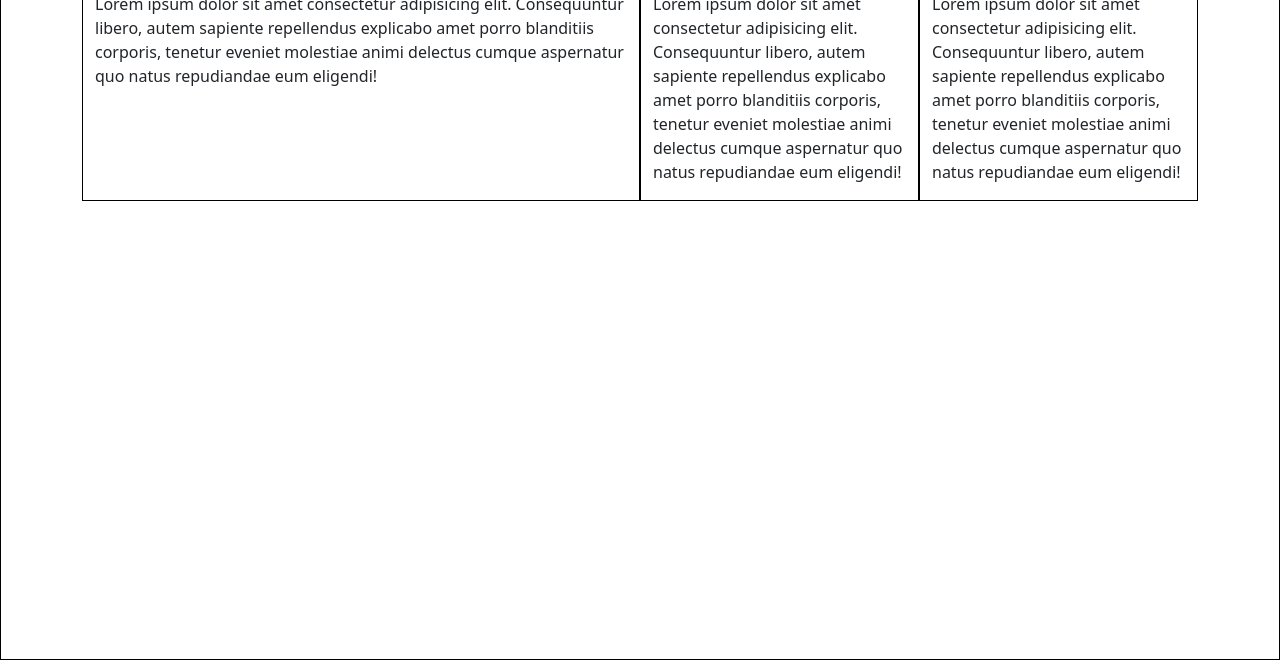
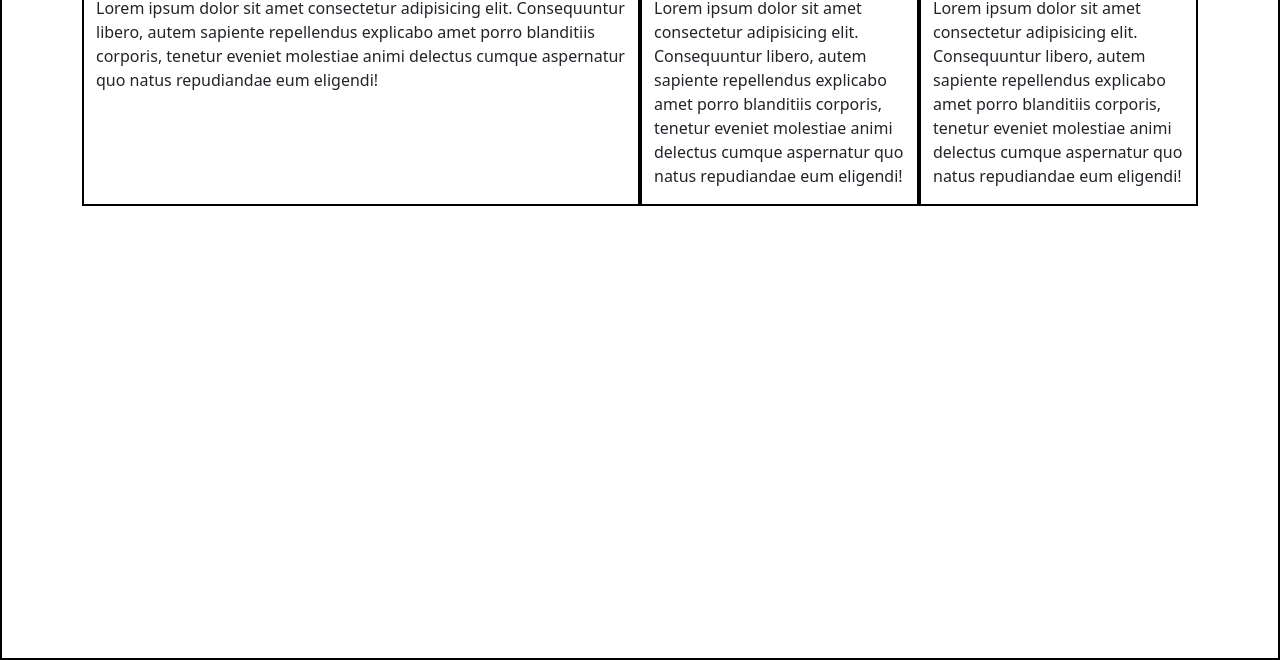
Before and after one commit to hmuratoski/Bootstrap, a plain HTML site: page index.html in a window 1280 px wide. Shown: the part 140-800 px from the top of the page. Drawn offline with nearby package versions, Linux system fonts and the light colour scheme.

Commit message:
reinforced the grit borders.

```diff
--- a/style.css
+++ b/style.css
@@ -7,6 +7,6 @@ h1{
 }
 [class*="col"]{
 
-    border: 1px black solid;
+    border: 2px black solid;
 
 }
```
